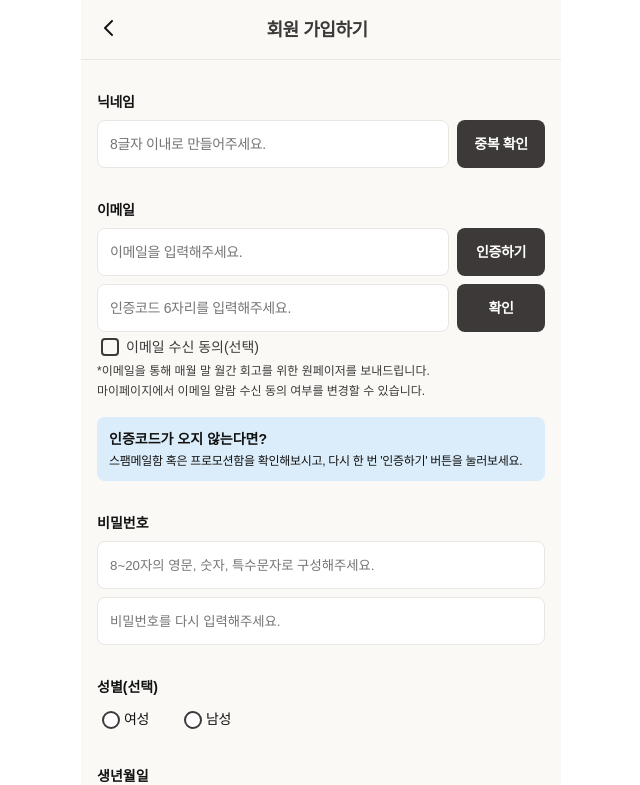
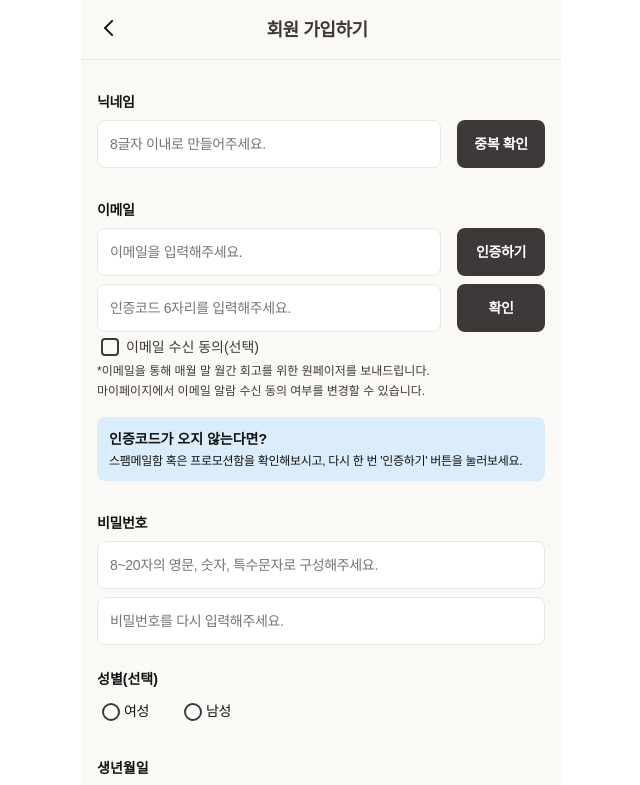
Before and after one commit to bsideproject/14_3_FE, a React (Create React App) app: page /register in a window 1280 px wide. Shown: the top 785 px of the page, without its empty margins (319-959 px from the left). Built offline with nearby package versions, Linux system fonts and the light colour scheme; no server answers; a web font is replaced by a local one.

Commit message:
디자인 수정사항 변경

```diff
--- a/src/assets/pages/auth/register.css
+++ b/src/assets/pages/auth/register.css
@@ -1,5 +1,8 @@
 .marginleft-7 {
   margin-left: 7px;
+}
+.marginleft-8 {
+  margin-left: 8px;
 }
 .margintop-48 {
   margin-top: 32px;
@@ -100,15 +103,22 @@
 }
 
 .register-input {
-  border: 1px solid #e9e7e2;
+  border: 1px solid var(--wgray04);
+  color: var(--wgary12);
   border-radius: 8px;
   height: 48px;
   padding-left: 12px;
   align-items: flex-end;
   width: 100%;
 }
+.register-input:read-only {
+  background-color: var(--wgary03);
+  border: 1px solid var(--wgary04);
+  color: var(--wgary09);
+}
 .register-input-error {
   border: 1px solid #ea4343;
+  color: var(--wgary12);
   border-radius: 8px;
   height: 48px;
   padding-left: 12px;
@@ -123,7 +133,7 @@
   position: absolute;
   /* display: block; */
   margin-top: 40px;
-  left: -80px;
+  left: -60px;
   z-index: 10;
   width: 24px;
   height: 24px;
@@ -138,7 +148,7 @@
   position: absolute;
   /* display: block; */
   margin-top: 40px;
-  left: -80px;
+  left: -61px;
   z-index: 10;
   width: 24px;
   height: 24px;
@@ -187,6 +197,7 @@
 
 .register-input-success {
   border: 1px solid #59b757;
+  color: var(--wgary12);
   border-radius: 8px;
   height: 48px;
   padding-left: 12px;
--- a/src/components/common/InputBox.tsx
+++ b/src/components/common/InputBox.tsx
@@ -71,7 +71,7 @@ const InputBox = React.memo(
               disabled={isDisable}
             />
           </div>
-          {isClose === true ? (
+          {/* {isClose === true ? (
             <div style={{ position: "relative" }}>
               <label
                 htmlFor="passwordReconfirm"
@@ -87,14 +87,14 @@ const InputBox = React.memo(
             </div>
           ) : (
             <></>
-          )}
+          )} */}
           {isButton ? (
             <button
               type="button"
               className={
                 title
-                  ? "register-button btn-p-xl body3-bold margintop-28"
-                  : "register-button btn-p-xl body3-bold margintop-8"
+                  ? "register-button btn-p-xl body3-bold margintop-28 marginleft-8"
+                  : "register-button btn-p-xl body3-bold margintop-8 marginleft-8"
               }
               onClick={buttonClick}
             >
--- a/src/pages/auth/Register.tsx
+++ b/src/pages/auth/Register.tsx
@@ -452,93 +452,71 @@ const Register: React.FC = () => {
             </div>
           </div>
           <div className="register-flex-column-gap0 margintop-32">
-            <div>비밀번호</div>
-            <div style={{ position: "relative" }}>
-              <input
-                type="password"
-                placeholder="8~20자의 영문, 숫자, 특수문자로 구성해주세요."
-                id="password"
-                className={
-                  passwordErrorChk === false
-                    ? "register-input margintop-8"
-                    : "register-input-error margintop-8"
+            <InputBox
+              title={"비밀번호"}
+              inputPlaceholader={
+                "8~20자의 영문, 숫자, 특수문자로 구성해주세요."
               }
-                // style={{ background: passwordErrorChk ? "" : "red" }}
-                onChange={handlePasswordUpdate}
-                onBlur={handlePasswordBlur}
-                value={password}
-                maxLength={30}
-              />
-              {passwordErrorChk === true ? (
-                <>
-                  <label
-                    htmlFor="passwordReconfirm"
-                    className="register-input-close"
-                    onClick={() => {
+              id={"newPassword"}
+              inputType={"password"}
+              inputClassName={"register-flex-row-gap8 margintop-32"}
+              inputChange={handlePasswordUpdate}
+              inputValue={password}
+              isButton={false}
+              inputBlur={handlePasswordBlur}
+              // isDisable={isInfoChange && !passwordChangeChk}
+              // buttonTitle={passwordChangeChk === false ? "변경" : "취소"}
+              isClose={passwordErrorChk}
+              closeClick={() => {
                 setPassword("");
                 setTimeout(
                   () => document.getElementById("password")?.focus(),
                   1
                 );
               }}
-                  ></label>
-                </>
-              ) : (
-                <></>
-              )}
-            </div>
-            {passwordErrorChk ? (
+              errObject={
+                passwordErrorChk === true ? (
                   <div className="register-input-error-msg">
                     비밀번호는 8~20자의 영문, 숫자, 특수문자로 구성해주세요.
                   </div>
                 ) : (
                   <></>
-            )}
-            <div style={{ position: "relative" }}>
-              <input
-                ref={ReconfirmRef}
-                id="passwordReconfirm"
-                type="password"
-                placeholder="비밀번호를 다시 입력해주세요."
-                className={
+                )
+              }
+            />
+
+            <InputBox
+              inputPlaceholader={"비밀번호를 다시 입력해주세요."}
+              id={"newPasswordConfirm"}
+              inputType={"password"}
+              inputClassName={"register-flex-row-gap0 "}
+              inputChange={handlePasswordReconfirmUpdate}
+              inputValue={passwordReconfirm}
+              isButton={false}
+              inputBlur={handlePasswordReconfirmBlur}
+              isClose={
                 passwordReconfirmSuccessChk === null
-                    ? "register-input margintop-8"
+                  ? false
                   : passwordReconfirmSuccessChk === false
-                    ? "register-input-success margintop-8"
-                    : "register-input-error margintop-8"
+                  ? null
+                  : true
               }
-                onChange={handlePasswordReconfirmUpdate}
-                onBlur={handlePasswordReconfirmBlur}
-                value={passwordReconfirm}
-                maxLength={30}
-              />
-              {passwordReconfirmSuccessChk === true ? (
+              errObject={
+                passwordReconfirmSuccessChk === true ? (
+                  <div className="register-input-error-msg margintop-8">
+                    비밀번호가 일치하지 않습니다. 다시 입력해주세요.
+                  </div>
+                ) : passwordReconfirmSuccessChk === false ? (
                   <>
-                  <label
-                    htmlFor="passwordReconfirm"
-                    className="register-input-close"
-                    onClick={() => {
-                      setPasswordReconfirm("");
-                    }}
-                  ></label>
+                    <div className="register-input-success-msg margintop-8">
+                      비밀번호가 일치합니다.
+                    </div>
                   </>
                 ) : (
                   <></>
-              )}
-            </div>
-            {passwordReconfirmSuccessChk === true ? (
-              <>
-                <div className="register-input-error-msg">
-                  비밀번호가 일치하지 않습니다. 다시 입력해주세요.
-                </div>
-              </>
-            ) : passwordReconfirmSuccessChk === false ? (
-              <div className="register-input-success-msg">
-                비밀번호가 일치합니다.
-              </div>
-            ) : (
-              <></>
-            )}
+                )
+              }
+            />
           </div>
           <div className="register-flex-column-gap10 margintop-32">
             <div>성별(선택)</div>
--- a/src/pages/mypage/Mypage.tsx
+++ b/src/pages/mypage/Mypage.tsx
@@ -103,7 +103,7 @@ const Mypage: React.FC = () => {
   const handleNewPasswordDiff = (e: any) => {
     if (newPassword === newRePassword && newRePassword.length > 1) {
       setPasswordReconfirmSuccessChk(false); // false 면 조건 충족
-    } else if (newRePassword.length === 0) {
+    } else if (newPassword.length === 0) {
       setPasswordReconfirmSuccessChk(null); //기본값
     } else {
       setPasswordReconfirmSuccessChk(true); //true면 조건 실패
@@ -204,7 +204,7 @@ const Mypage: React.FC = () => {
                   inputPlaceholader={"기존 비밀번호를 입력해주세요."}
                   id={"passwordChange"}
                   inputType={"password"}
-                  inputClassName={"register-flex-row-gap8 margintop-32"}
+                  inputClassName={"register-flex-row-gap0 margintop-32"}
                   buttonClick={handlePasswordChagneUpdate}
                   inputChange={handleRePasswordUpdate}
                   inputValue={
@@ -239,7 +239,7 @@ const Mypage: React.FC = () => {
                   }
                   id={"newPassword"}
                   inputType={"password"}
-                  inputClassName={"register-flex-row-gap8 margintop-32"}
+                  inputClassName={"register-flex-row-gap0 margintop-32"}
                   inputChange={handleNewPasswordUpdate}
                   inputValue={newPassword}
                   isButton={false}
@@ -267,7 +267,7 @@ const Mypage: React.FC = () => {
                   inputPlaceholader={"새 비밀번호를 다시 입력해주세요."}
                   id={"newPasswordConfirm"}
                   inputType={"password"}
-                  inputClassName={"register-flex-row-gap8 margintop-32"}
+                  inputClassName={"register-flex-row-gap0 margintop-32"}
                   buttonClick={handlePasswordChagneUpdate}
                   inputChange={handleNewRePasswordUpdate}
                   inputValue={newRePassword}
```
Also changed, not shown: src/assets/images/icon_check.png. Lines whose indentation alone changed are shown as unchanged.
